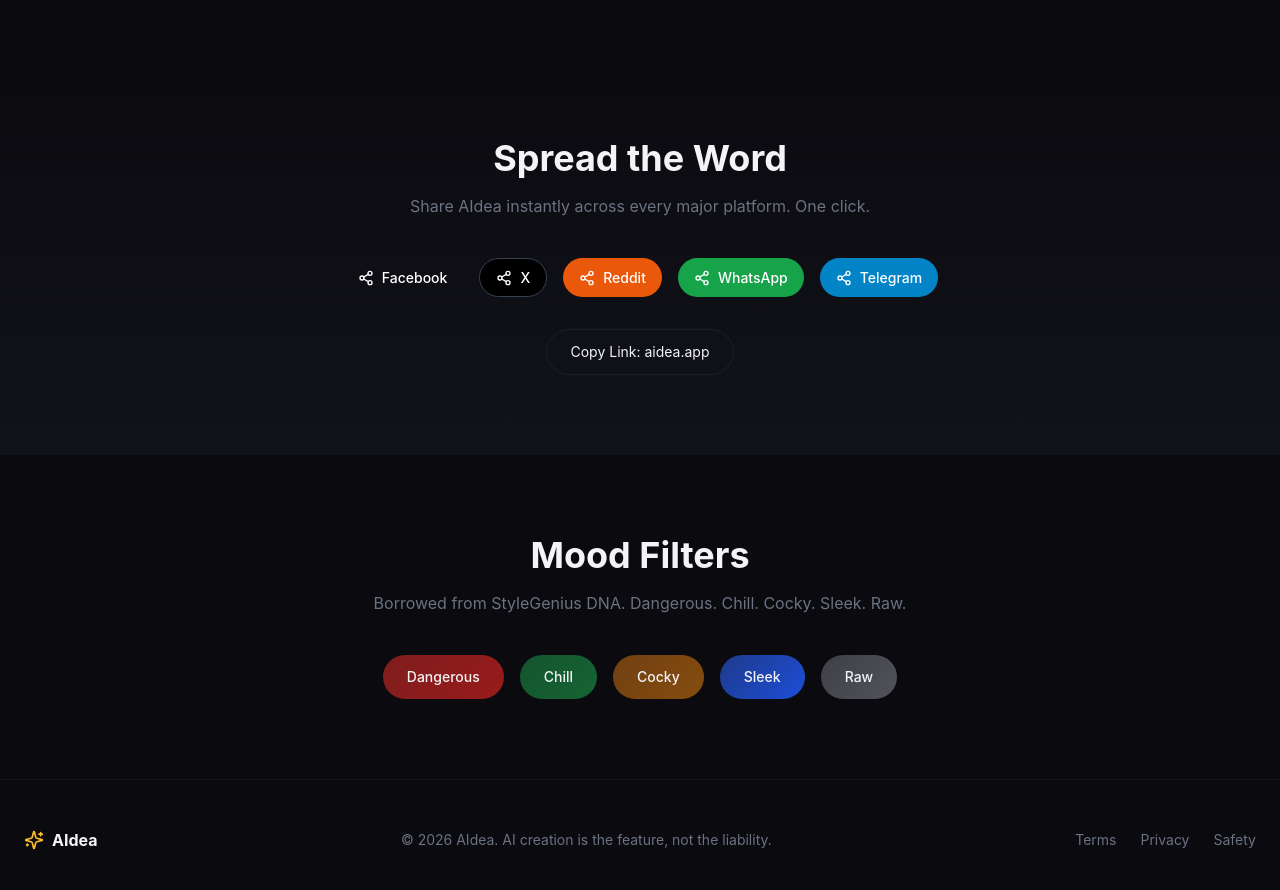
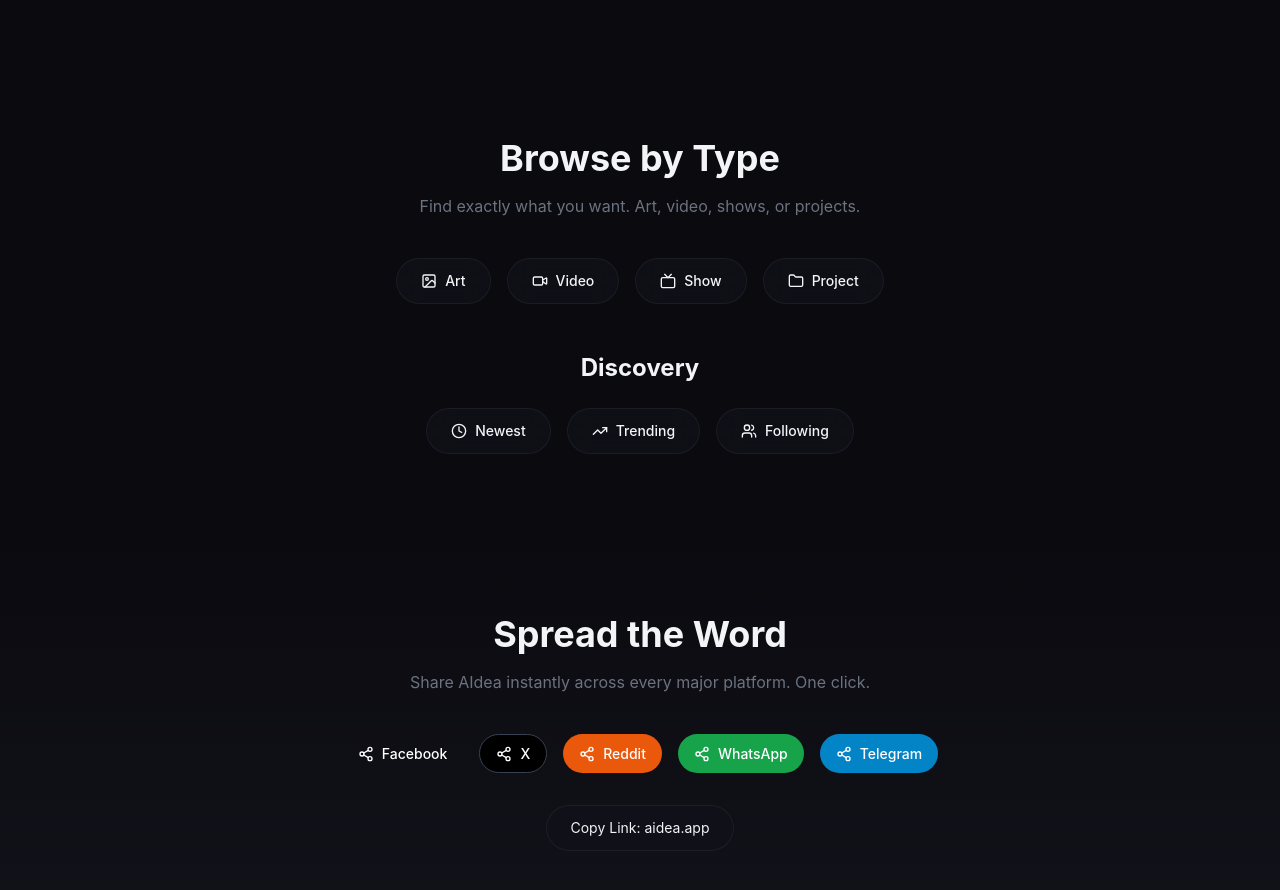
Before and after one commit to fthhomes54-code/AIdea, a Next.js app: page / in a window 1280 px wide. Shown: the part 960-1850 px from the top of the page. Built offline with nearby package versions, Linux system fonts and the light colour scheme.

Commit message:
Remove StyleGenius mood filters; add content-type and discovery filters

```diff
--- a/app/page.js
+++ b/app/page.js
@@ -8,7 +8,10 @@ import {
   Tv,
   Share2,
   Sparkles,
-  ArrowRight,
+  Folder,
+  TrendingUp,
+  Clock,
+  Users,
 } from "lucide-react";
 
 const SHARE_LINKS = [
@@ -42,6 +45,19 @@ const SHARE_LINKS = [
     url: (u, t) =>
       `https://t.me/share/url?url=${encodeURIComponent(u)}&text=${encodeURIComponent(t)}`,
   },
+];
+
+const CONTENT_TYPES = [
+  { name: "Art", icon: ImageIcon },
+  { name: "Video", icon: Video },
+  { name: "Show", icon: Tv },
+  { name: "Project", icon: Folder },
+];
+
+const DISCOVERY = [
+  { name: "Newest", icon: Clock },
+  { name: "Trending", icon: TrendingUp },
+  { name: "Following", icon: Users },
 ];
 
 export default function LandingPage() {
@@ -118,8 +134,7 @@ export default function LandingPage() {
             </div>
             <h3 className="text-2xl font-bold mb-3">AI Art Gallery</h3>
             <p className="text-muted">
-              Upload images, tag them, pick a mood. Cyberpunk, anime, surreal —
-              your style, your rules.
+              Upload images, add tags, and showcase your style. Realistic, anime, cyberpunk — your art, your rules.
             </p>
           </div>
           <div className="glass card-hover rounded-2xl p-8">
@@ -128,8 +143,7 @@ export default function LandingPage() {
             </div>
             <h3 className="text-2xl font-bold mb-3">Daily Video Feed</h3>
             <p className="text-muted">
-              Post AI videos every day like YouTube. Thumbnails, captions,
-              tags — full creator control.
+              Post AI videos every day. Thumbnails, captions, tags — full creator control.
             </p>
           </div>
           <div className="glass card-hover rounded-2xl p-8">
@@ -138,14 +152,53 @@ export default function LandingPage() {
             </div>
             <h3 className="text-2xl font-bold mb-3">Launch Your Show</h3>
             <p className="text-muted">
-              Build episodic AI shows with seasons and episodes. A real channel
-              for AI storytelling.
+              Build episodic AI shows with seasons and episodes. A real channel for AI storytelling.
             </p>
           </div>
         </div>
       </section>
 
-      {/* Social Share Section — FIRST PAGE, IMMEDIATE VISIBILITY */}
+      {/* Filters Preview */}
+      <section className="py-20 px-6">
+        <div className="max-w-5xl mx-auto text-center">
+          <h2 className="text-4xl font-bold mb-4">Browse by Type</h2>
+          <p className="text-muted mb-10">
+            Find exactly what you want. Art, video, shows, or projects.
+          </p>
+          <div className="flex flex-wrap justify-center gap-4 mb-12">
+            {CONTENT_TYPES.map((type) => {
+              const Icon = type.icon;
+              return (
+                <div
+                  key={type.name}
+                  className="glass rounded-full px-6 py-3 text-sm font-medium flex items-center gap-2 hover:border-blue transition-colors cursor-pointer"
+                >
+                  <Icon className="w-4 h-4" />
+                  {type.name}
+                </div>
+              );
+            })}
+          </div>
+
+          <h3 className="text-2xl font-bold mb-6">Discovery</h3>
+          <div className="flex flex-wrap justify-center gap-4">
+            {DISCOVERY.map((item) => {
+              const Icon = item.icon;
+              return (
+                <div
+                  key={item.name}
+                  className="glass rounded-full px-6 py-3 text-sm font-medium flex items-center gap-2 hover:border-gold transition-colors cursor-pointer"
+                >
+                  <Icon className="w-4 h-4" />
+                  {item.name}
+                </div>
+              );
+            })}
+          </div>
+        </div>
+      </section>
+
+      {/* Social Share Section */}
       <section id="share" className="py-20 px-6 bg-gradient-to-b from-base to-card">
         <div className="max-w-4xl mx-auto text-center">
           <h2 className="text-4xl font-bold mb-4">Spread the Word</h2>
@@ -173,32 +226,6 @@ export default function LandingPage() {
         </div>
       </section>
 
-      {/* Mood Filters Preview */}
-      <section className="py-20 px-6">
-        <div className="max-w-5xl mx-auto">
-          <h2 className="text-4xl font-bold text-center mb-4">Mood Filters</h2>
-          <p className="text-muted text-center mb-10">
-            Borrowed from StyleGenius DNA. Dangerous. Chill. Cocky. Sleek. Raw.
-          </p>
-          <div className="flex flex-wrap justify-center gap-4">
-            {[
-              "Dangerous",
-              "Chill",
-              "Cocky",
-              "Sleek",
-              "Raw",
-            ].map((mood) => (
-              <div
-                key={mood}
-                className={`mood-${mood.toLowerCase()} rounded-full px-6 py-3 text-sm font-medium`}
-              >
-                {mood}
-              </div>
-            ))}
-          </div>
-        </div>
-      </section>
-
       {/* Footer */}
       <footer className="border-t border-white/5 py-12 px-6">
         <div className="max-w-7xl mx-auto flex flex-col md:flex-row items-center justify-between gap-6">
```
